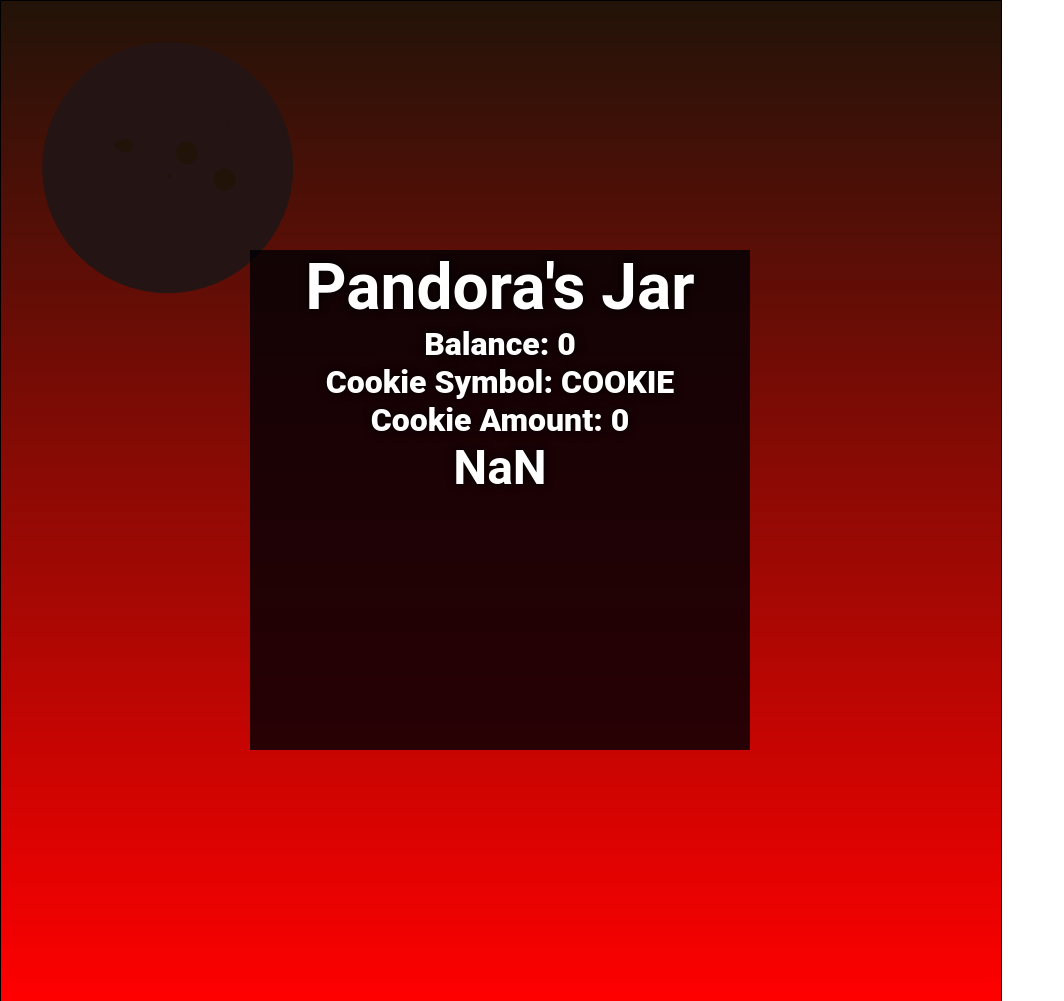
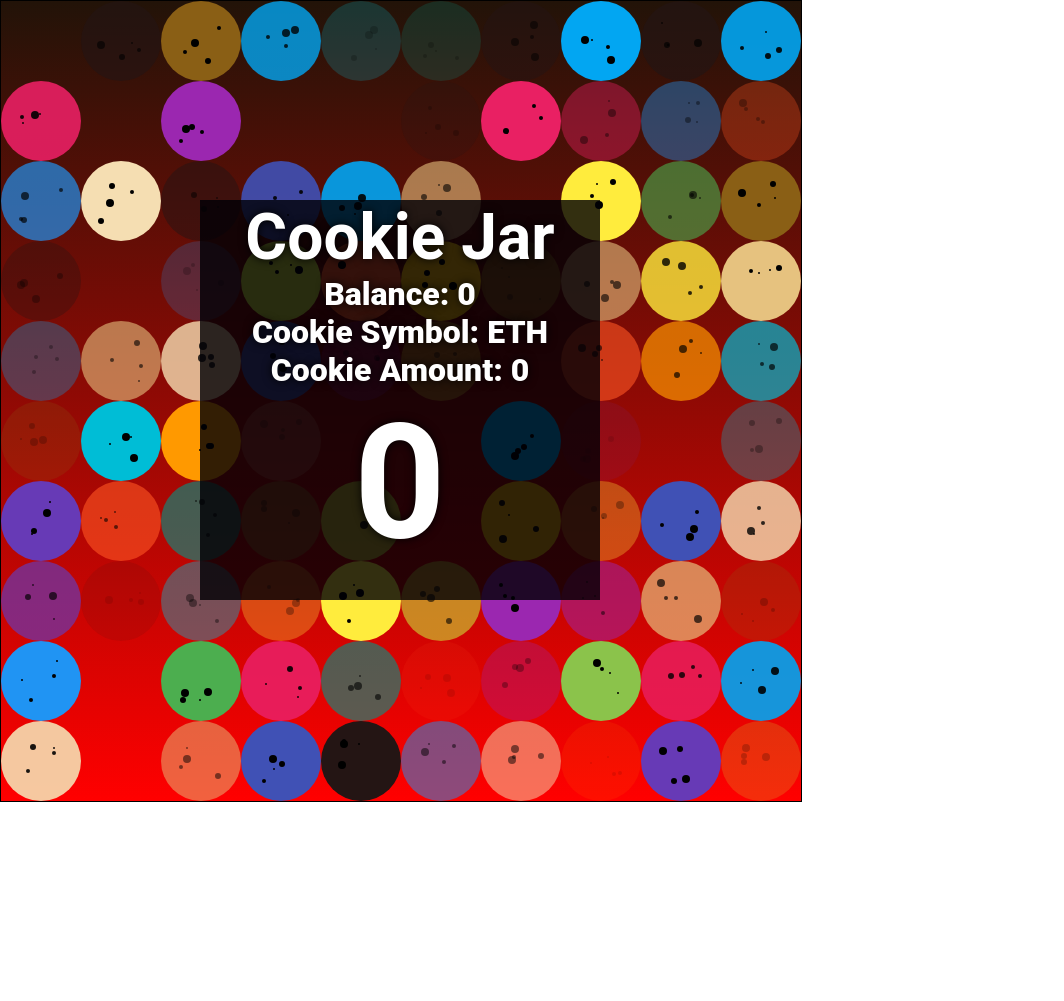
Before and after one commit to Cookie-Jar-DAO/cookiejar-contracts, a website: page src/ERC6551/nft/cookie-nft.html in a window 1280 px wide. Shown: the whole page, without its empty margins (0-1064 px from the left). After the commit the page ends 806 px from the top, so only its background shows below. Drawn offline with Linux system fonts and the light colour scheme.

```diff
--- a/src/ERC6551/nft/cookie-nft.html
+++ b/src/ERC6551/nft/cookie-nft.html
@@ -1,8 +1,7 @@
 <!DOCTYPE html>
 <html>
   <head>
-    <meta charset="utf-8" />
-    <title>Pandoras Jar</title>
+    <title>Cookie JAR NFT</title>
     <style>
       * {
         margin: 0;
@@ -19,8 +18,8 @@
         position: absolute;
         top: 0;
         left: 0;
-        width: 1000px;
-        height: 1000px;
+        width: 800px;
+        height: 800px;
       }
       #text-container {
         position: relative;
@@ -36,13 +35,16 @@
         width: 50%;
         height: 50%;
       }
+      h2 {
+        font-size: 10rem;
+      }
     </style>
   </head>
   <body>
-    <canvas id="cookie-canvas"></canvas>
+    <canvas id="myCanvas"></canvas>
     <div class="info-wrapper">
       <div id="text-container">
-        <h1 id="text">Pandora's Jar</h1>
+        <h1 id="text">Cookie Jar</h1>
       </div>
     </div>
     <script>
@@ -168,110 +170,86 @@
       })("undefined" != typeof self ? self : this, [], Math);
     </script>
     <script>
-      const canvas = document.getElementById("cookie-canvas");
+      const canvas = document.getElementById("myCanvas");
       const ctx = canvas.getContext("2d");
 
-      canvas.width = 1000;
-      canvas.height = 1000;
+      const seed = getSeedFromURL();
+      Math.seedrandom(seed);
+
+      const cookieParams = getJarInfoFromURL();
+
+      // Set canvas size
+      canvas.width = 800;
+      canvas.height = 800;
+
+      const circleSize = 40;
+      const gridSize = 10;
+      const animationSpeeds = [
+        2, 2, 2, 0.001, 0.003, 0.004, 0.005, 0.006, 0.007, 0.008, 0.009, 0.01,
+        0.02, 0.03, 0.04,
+      ];
 
       colors = [
-        "hsl(39, 77%, 83%)",
-        "hsl(39, 67%, 70%)",
-        "hsl(38, 74%, 31%)",
-        "hsl(4, 30%, 11%)",
-        "hsl(340, 82%, 52%)",
-        "hsl(291, 64%, 42%)",
-        "hsl(262, 52%, 47%)",
-        "hsl(231, 48%, 48%)",
-        "hsl(207, 90%, 54%)",
-        "hsl(199, 98%, 48%)",
-        "hsl(187, 100%, 42%)",
-        "hsl(174, 100%, 29%)",
-        "hsl(122, 39%, 49%)",
-        "hsl(88, 50%, 53%)",
-        "hsl(66, 70%, 54%)",
-        "hsl(54, 100%, 62%)",
-        "hsl(45, 100%, 51%)",
-        "hsl(36, 100%, 50%)",
-        "hsl(14, 100%, 57%)",
-        "hsl(16, 25%, 38%)",
+        "rgba(245, 222, 178, 0.1)",
+        "rgba(230, 194, 127, 0.1)",
+        "rgba(138, 95, 21, 0.1)",
+        "rgba(36, 21,  20, 0.1)",
+        "rgba(233, 32, 99, 0.1)",
+        "rgba(155, 39, 176, 0.1)",
+        "rgba(103, 58, 182, 0.1)",
+        "rgba(64, 81, 181, 0.1)",
+        "rgba(32, 148, 243, 0.1)",
+        "rgba(2, 166, 242, 0.1)",
+        "rgba(0, 189, 214, 0.1)",
+        "rgba(0, 148, 133, 0.1)",
+        "rgba(76, 174, 79, 0.1)",
+        "rgba(139, 195, 75, 0.1)",
+        "rgba(203, 220, 56, 0.1)",
+        "rgba(255, 236, 61, 0.1)",
+        "rgba(255, 193, 5, 0.1)",
+        "rgba(255, 153, 0, 0.1)",
+        "rgba(255, 87, 36, 0.1)",
       ];
 
-      class Chips {
-        constructor(x, y, size) {
-          this.x = x;
-          this.y = y;
-          this.size = size;
-          this.numChips = 6;
+      // Create circles
+      const circles = [];
+
+      for (let i = 0; i < gridSize; i++) {
+        for (let j = 0; j < gridSize; j++) {
+          const chips = [];
+          const numChips = 4;
+          const animationSpeed =
+            animationSpeeds[Math.floor(Math.random() * animationSpeeds.length)];
+          const color = colors[Math.floor(Math.random() * colors.length)];
+
+          for (let k = 0; k < numChips; k++) {
+            const xd = Math.round(Math.random()) ? 1 : -1;
+            const yd = Math.round(Math.random()) ? 1 : -1;
+            const xo = Math.floor((Math.random() * circleSize) / 2 + 1) * xd;
+            const yo = Math.floor((Math.random() * circleSize) / 2 + 1) * yd;
+            const chip = {
+              x: i * circleSize * 2 + circleSize + xo,
+              y: j * circleSize * 2 + circleSize + yo,
+              size: Math.floor((Math.random() * circleSize) / 10 + 1),
+              alpha: 0,
+              speed: animationSpeed,
+              color: colors[Math.floor(Math.random() * colors.length)],
+            };
+            chips.push(chip);
           }
-        draw() {
-          for (let i = 0; i < this.numChips; i++) {
-            let randomSize = Math.floor((Math.random() * this.size) / 10 + 1);
-            let chipSize = randomSize;
-            let xoffset = Math.floor((Math.random() * this.size) / 2 + 2);
-            xoffset *= Math.round(Math.random()) ? 1 : -1;
-            let chipX = this.x + xoffset;
-            let yoffset = Math.floor((Math.random() * this.size) / 2 + 2);
-            yoffset *= Math.round(Math.random()) ? 1 : -1;
-            let chipY = this.y + yoffset;
 
-            ctx.beginPath();
-            ctx.fillStyle = "#221308";
-            ctx.arc(chipX, chipY, chipSize, 0, 2 * Math.PI);
-            ctx.fill();
-          }
+          const circle = {
+            x: i * circleSize * 2 + circleSize,
+            y: j * circleSize * 2 + circleSize,
+            alpha: 0,
+            speed: animationSpeed,
+            color: color,
+            chips: chips,
+          };
+          circles.push(circle);
         }
       }
 
-      class Cookie {
-        constructor(x, y) {
-          this.x = x;
-          this.y = y;
-          this.color = colors[Math.floor(Math.random() * colors.length)];
-          this.speedX = Math.random() * 4 - 2;
-          this.speedY = Math.random() * 4 - 2;
-          this.maxSize = Math.random() * 30 + 15;
-          this.size = Math.random() * 1 + 2;
-          this.vs = Math.random() * 0.2 + 0.05;
-          this.angleX = Math.random() * 6.2;
-          this.vax = Math.random() * 0.2 + 0.05;
-          this.angleY = Math.random() * 6.2;
-          this.vay = Math.random() * 0.6 - 0.3;
-          this.lightness = 10;
-        }
-        update() {
-          this.x += this.speedX + Math.sin(this.angleX);
-          this.y += this.speedY + Math.sin(this.angleY);
-          this.size += this.vs;
-          this.angleX += this.vax;
-          this.angleY += this.vay;
-
-          if (this.lightness < 70) this.lightness += 0.25;
-
-          if (this.size < this.maxSize) {
-            ctx.beginPath();
-            ctx.arc(this.x, this.y, this.size, 0, Math.PI * 2);
-            this.color = this.color.replace(
-              /\[\d+\]\%\)/g,
-              `${this.lightness}%)`
-            );
-            ctx.strokeStyle = this.color;
-            ctx.fillStyle = this.color;
-            ctx.fill();
-            ctx.stroke();
-
-            // draw as animation
-            requestAnimationFrame(() => this.update());
-            // draw as static
-            //this.update();
-          } else {
-            const chips = new Chips(this.x, this.y, this.size);
-            chips.draw();
-          }
-        }
-      }
-
-      // this uses the tokenId to seed the random function
       function getSeedFromURL() {
         const urlParams = new URLSearchParams(window.location.search);
         const seedParam = urlParams.get("seed");
@@ -285,6 +263,7 @@
         const cookiePeriodParam = urlParams.get("period");
         const cookieSymbolParam = urlParams.get("symbol");
         const cookieDecimalsParam = urlParams.get("decimals");
+        const cookieStaticParam = urlParams.get("static");
         return {
           balanceParam: balanceParam ? parseInt(balanceParam) : 0,
           cookieAmountParam: cookieAmountParam
@@ -293,20 +272,17 @@
           cookiePeriodParam: cookiePeriodParam
             ? parseInt(cookiePeriodParam)
             : 0,
-          cookieSymbolParam: cookieSymbolParam ? cookieSymbolParam : "COOKIE",
+          cookieSymbolParam: cookieSymbolParam ? cookieSymbolParam : "ETH",
           cookieDecimalsParam: cookieDecimalsParam
             ? parseInt(cookieDecimalsParam)
             : 18,
+          cookieStatic: cookieStaticParam ? cookieStaticParam : false,
         };
       }
 
-      // draws a cookie explosion on the canvas
-      function drawCookie() {
-        const seed = getSeedFromURL() + 1000;
-        Math.seedrandom(seed);
-
-        const x = (Math.random() * canvas.width) / 2 + canvas.width / 4;
-        const y = (Math.random() * canvas.height) / 2 + canvas.height / 4;
+      // Animation loop
+      function animate() {
+        ctx.clearRect(0, 0, canvas.width, canvas.height);
 
         const gradient = ctx.createLinearGradient(0, 0, 0, canvas.height);
         gradient.addColorStop(0, "#221308");
@@ -314,48 +290,71 @@
         ctx.fillStyle = gradient;
         ctx.fillRect(0, 0, canvas.width, canvas.height);
 
+        circles.forEach((circle) => {
           ctx.beginPath();
-        const cookieStampSize = canvas.width / 8;
-        const cookieStampX = canvas.width / 6;
-        const cookieStampY = canvas.height / 6;
-        ctx.arc(cookieStampX, cookieStampY, cookieStampSize, 0, Math.PI * 2);
-        const color = colors[Math.floor(Math.random() * colors.length)];
-        ctx.strokeStyle = color;
+          ctx.arc(circle.x, circle.y, circleSize, 0, 2 * Math.PI);
+          ctx.closePath();
+          const color = circle.color.replace(/[\d\.]+\)$/g, `${circle.alpha})`);
           ctx.fillStyle = color;
           ctx.fill();
-        ctx.stroke();
-        ctx.closePath();
-        const achips = new Chips(cookieStampX, cookieStampY, cookieStampSize);
-        achips.draw();
 
-        const cookieParams = getJarInfoFromURL();
-        const numburst = cookieParams.balanceParam / cookieParams.cookieAmountParam + 1;
+          circle.chips.forEach((chip) => {
+            ctx.beginPath();
+            ctx.fillStyle = `rgba(0, 0, 0, ${circle.alpha})`;
+            ctx.arc(chip.x, chip.y, chip.size, 0, 2 * Math.PI);
+            ctx.fill();
+          });
 
-        for (let i = 0; i < numburst; i++) {
-          const cookie = new Cookie(x, y);
-          cookie.update();
+          // Update alpha value
+          if (circle.speed == 2) {
+            circle.alpha = 1;
+          } else {
+            cookieParams.cookieStatic
+              ? (circle.alpha = 0)
+              : (circle.alpha += circle.speed);
+            // circle.alpha += circle.speed;
+            // circle.alpha = 0;
           }
+          if (circle.alpha > 1 || circle.alpha < 0) {
+            circle.speed *= -1; // Reverse speed if alpha exceeds limits
+          }
+        });
+
+        requestAnimationFrame(animate);
       }
 
-      const cookieParams = getJarInfoFromURL();
+      // *********** //
       var div = document.getElementById("text-container");
-      console.log(div);
+      if (!cookieParams.cookieStatic) {
         info = document.createElement("p");
         info.innerHTML = `Balance: ${
           cookieParams.balanceParam / 10 ** cookieParams.cookieDecimalsParam
         } <br>`;
         info.innerHTML += `Cookie Symbol: ${cookieParams.cookieSymbolParam} <br>`;
         info.innerHTML += `Cookie Amount: ${
-        cookieParams.cookieAmountParam / 10 ** cookieParams.cookieDecimalsParam
+          cookieParams.cookieAmountParam /
+          10 ** cookieParams.cookieDecimalsParam
         }`;
         div.append(info);
         cookiesLeft = document.createElement("h2");
         cookiesLeft.innerHTML = ` ${
-        cookieParams.balanceParam / cookieParams.cookieAmountParam
+            cookieParams.cookieAmountParam && cookieParams.balanceParam / cookieParams.cookieAmountParam
         }`;
         div.append(cookiesLeft);
+      } else {
+        // delete div;
+        div.remove();
 
-      drawCookie();
+      }
+
+      animate();
+
+      canvas.addEventListener("click", function () {
+            const dataURL = canvas.toDataURL("image/png");
+            const newTab = window.open();
+            newTab.document.write('<img src="' + dataURL + '">');
+        });
+
     </script>
   </body>
 </html>
```
Also changed, not shown: 1 other file. Lines whose indentation alone changed are shown as unchanged.
